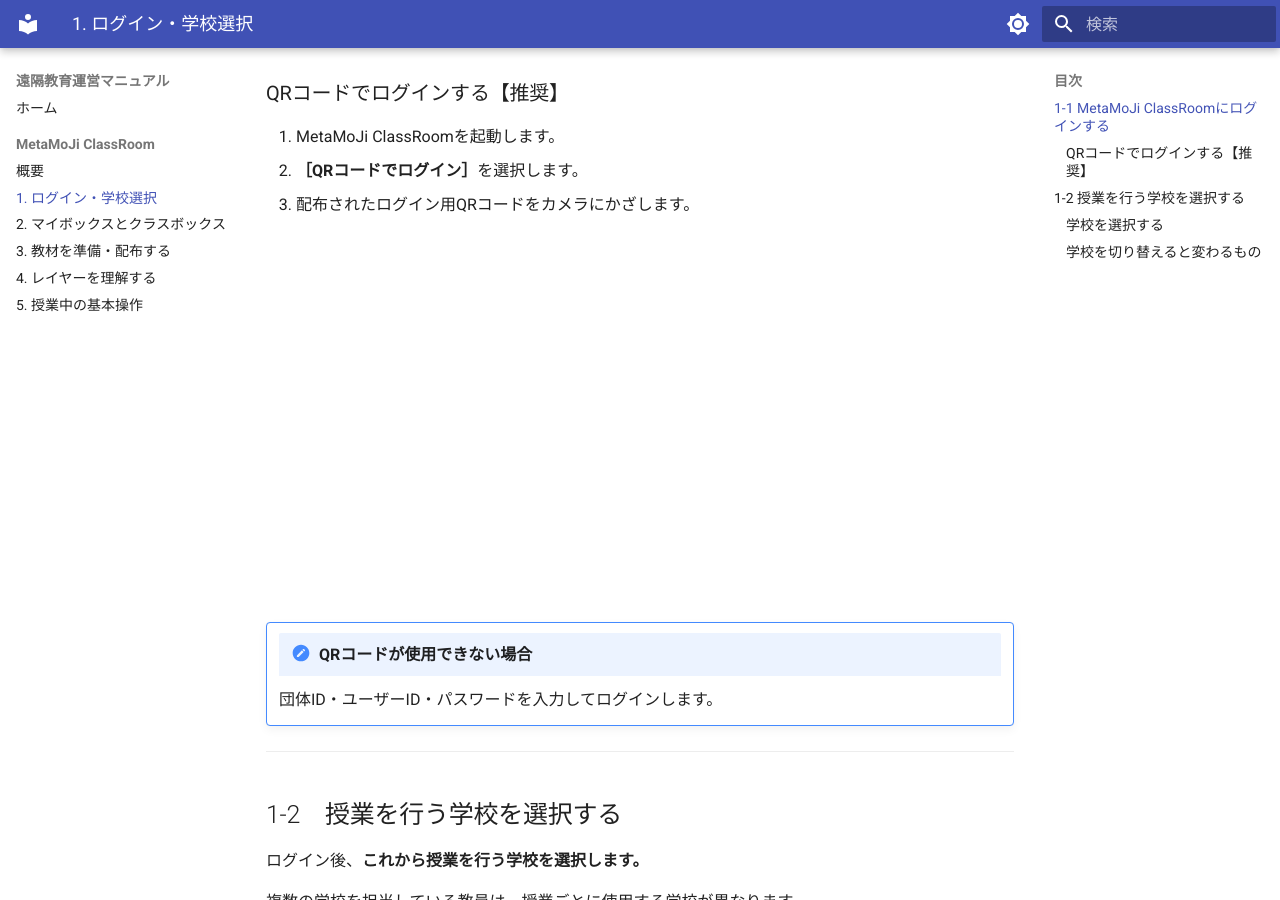
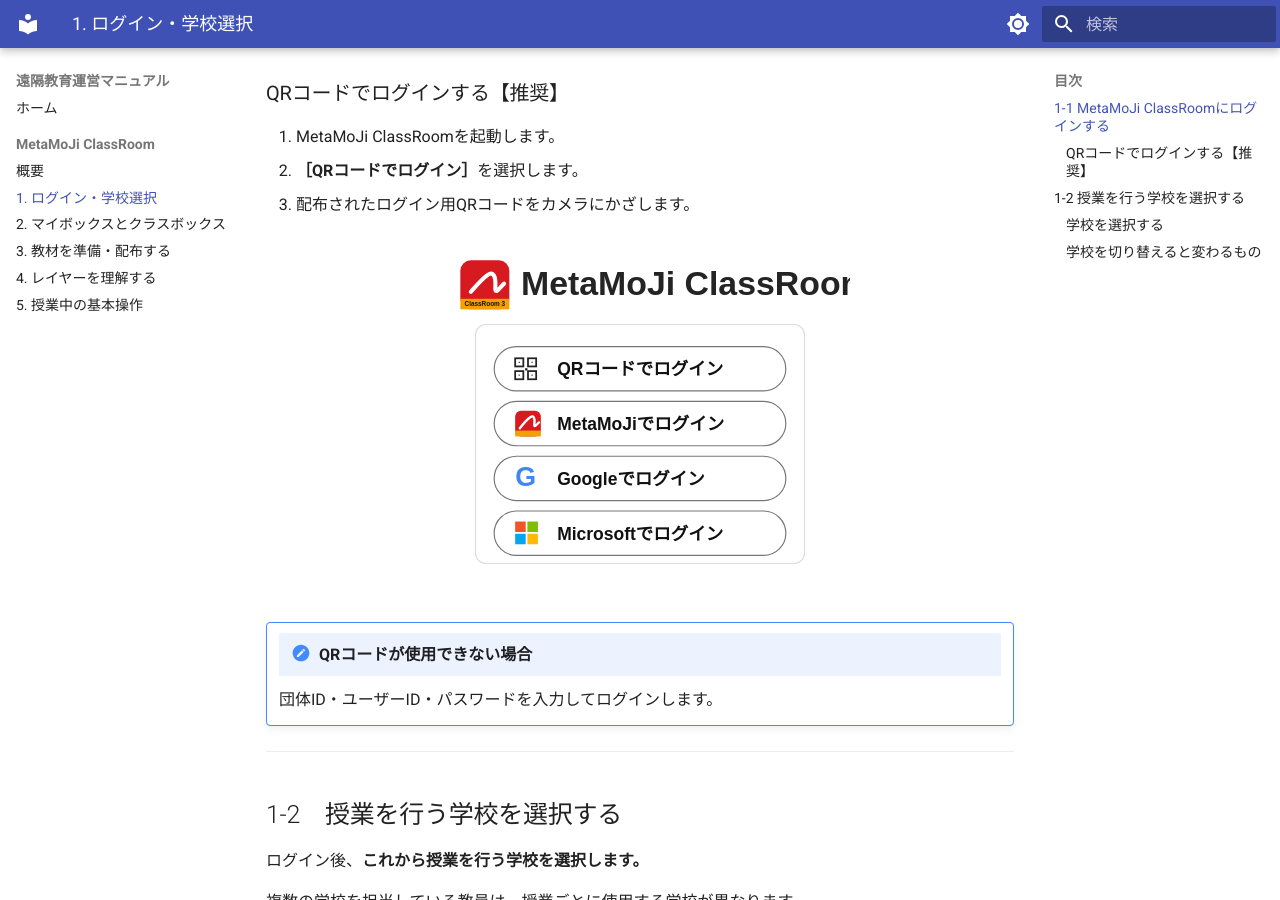
Before and after one commit to a-recs/remote-manual, an MkDocs documentation site: the page built from docs/metamoji/01-login.md, in a window 1280 px wide and 900 px high, scrolled down 522 px. Built offline with MkDocs 1.6.1 and Material for MkDocs 9.7.7, drawn with Linux system fonts in a browser that asks for light colours.

Commit message:
Use rebuilt SVG for MetaMoJi login image

```diff
--- a/docs/metamoji/01-login.md
+++ b/docs/metamoji/01-login.md
@@ -19,7 +19,7 @@ MetaMoJi ClassRoomを起動し、配布された**ログイン用QRコード**
 2. **［QRコードでログイン］**を選択します。
 3. 配布されたログイン用QRコードをカメラにかざします。
 
-<img src="../../images/metamoji/01-login.webp" alt="MetaMoJi ClassRoom 3 ログイン画面" style="display:block; width:420px; max-width:100%; height:auto; margin:1rem auto;">
+<img src="../../images/metamoji/01-login.svg" alt="MetaMoJi ClassRoom 3 ログイン画面" style="display:block; width:420px; max-width:100%; height:auto; margin:1rem auto;">
 
 !!! note "QRコードが使用できない場合"
     団体ID・ユーザーID・パスワードを入力してログインします。
```
